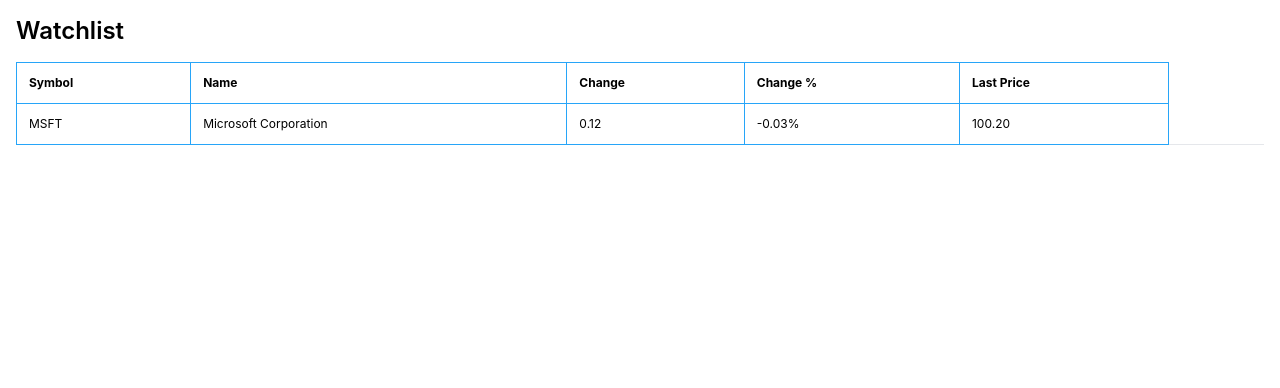
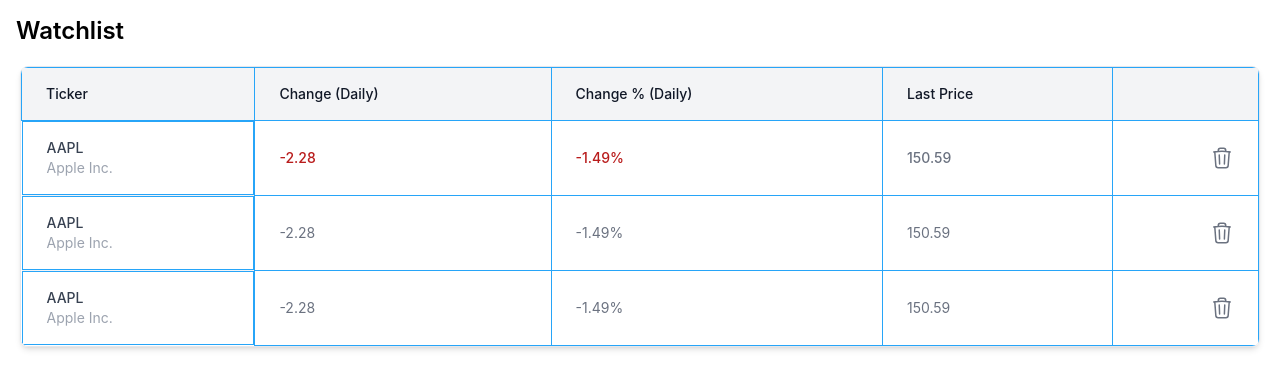
Before and after one commit to StevenC10/SlugFinance, a React (Create React App) app in the folder frontend/react/: page /portfolio in a window 1280 px wide. Shown: the top 388 px of the page. Built offline with nearby package versions, Linux system fonts and the light colour scheme.

Commit message:
Update Portfolio.jsx

```diff
--- a/frontend/react/src/components/Portfolio.jsx
+++ b/frontend/react/src/components/Portfolio.jsx
@@ -1,45 +1,117 @@
 import React from "react";
+import {useNavigate} from 'react-router-dom';
 
 const Portfolio = () => {
 
+	const history = useNavigate();
+
+	const redirect = (event) => {
+		history('/individual');
+	};
+
   return (
-    <div className="container p-2 mx-auto sm:p-4 dark:text-gray-100">
-        <h2 className="mb-4 text-2xl font-semibold leading-tight">Watchlist</h2>
-        <div className="overflow-x-auto">
-            <table className="min-w-full text-xs">
-                <colgroup>
-                    <col />
-                    <col />
-                    <col />
-                    <col />
-                    <col />
-                    <col className="w-24" />
-                </colgroup>
-                <thead className="dark:bg-gray-700">
-				<tr className="text-left">
-					<th className="p-3">Symbol</th>
-					<th className="p-3">Name</th>
-					<th className="p-3">Change </th>
-					<th className="p-3">Change %</th>
-					<th className="p-3">Last Price</th>
+	<div>
+	<h2 className="m-4 text-2xl font-semibold leading-tight">Watchlist</h2>
+    <div class="overflow-hidden rounded-lg border border-gray-200 shadow-md m-5">
+  	<table class="w-full border-collapse bg-white text-left text-sm text-gray-500">
+    <thead class="bg-gray-100">
+      <tr>
+        <th scope="col" class="px-6 py-4 font-medium text-gray-900">Ticker</th>
+        <th scope="col" class="px-6 py-4 font-medium text-gray-900">Change (Daily)</th>
+        <th scope="col" class="px-6 py-4 font-medium text-gray-900">Change % (Daily)</th>
+        <th scope="col" class="px-6 py-4 font-medium text-gray-900">Last Price</th>
+        <th scope="col" class="px-6 py-4 font-medium text-gray-900"></th>
       </tr>
     </thead>
-			<tbody>
-				<tr className="border-b border-opacity-20 dark:border-gray-700 dark:bg-gray-900">
-					<td className="p-3">
-						<p>MSFT</p>
+    <tbody class="divide-y divide-gray-100 border-t border-gray-100">
+      <tr class="hover:bg-gray-50">
+        <th class="flex gap-3 px-6 py-4 font-normal text-gray-900">
+          <div class="text-sm">
+            <div class="font-medium text-gray-700">AAPL</div>
+            <div class="text-gray-400">Apple Inc.</div>
+          </div>
+        </th>
+        <td class="px-6 py-4 text-red-700 font-medium">-2.28</td>
+        <td class="px-6 py-4 text-red-700 font-medium">-1.49%</td>
+        <td class="px-6 py-4 font-medium">150.59</td>
+        <td class="px-6 py-4">
+          <div class="flex justify-end gap-4">
+              <svg
+                xmlns="http://www.w3.org/2000/svg"
+                fill="none"
+                viewBox="0 0 24 24"
+                stroke-width="1.5"
+                stroke="currentColor"
+                class="h-6 w-6"
+                x-tooltip="tooltip"
+              >
+                <path
+                  stroke-linecap="round"
+                  stroke-linejoin="round"
+                  d="M14.74 9l-.346 9m-4.788 0L9.26 9m9.968-3.21c.342.052.682.107 1.022.166m-1.022-.165L18.16 19.673a2.25 2.25 0 01-2.244 2.077H8.084a2.25 2.25 0 01-2.244-2.077L4.772 5.79m14.456 0a48.108 48.108 0 00-3.478-.397m-12 .562c.34-.059.68-.114 1.022-.165m0 0a48.11 48.11 0 013.478-.397m7.5 0v-.916c0-1.18-.91-2.164-2.09-2.201a51.964 51.964 0 00-3.32 0c-1.18.037-2.09 1.022-2.09 2.201v.916m7.5 0a48.667 48.667 0 00-7.5 0"
+                />
+              </svg>
+          </div>
         </td>
-					<td className="p-3">
-						<p>Microsoft Corporation</p>
+      </tr>
+	  <tr class="hover:bg-gray-50">
+        <th class="flex gap-3 px-6 py-4 font-normal text-gray-900">
+          <div class="text-sm">
+            <div class="font-medium text-gray-700">AAPL</div>
+            <div class="text-gray-400">Apple Inc.</div>
+          </div>
+        </th>
+        <td class="px-6 py-4">-2.28</td>
+        <td class="px-6 py-4">-1.49%</td>
+        <td class="px-6 py-4">150.59</td>
+        <td class="px-6 py-4">
+          <div class="flex justify-end gap-4">
+              <svg
+                xmlns="http://www.w3.org/2000/svg"
+                fill="none"
+                viewBox="0 0 24 24"
+                stroke-width="1.5"
+                stroke="currentColor"
+                class="h-6 w-6"
+                x-tooltip="tooltip"
+              >
+                <path
+                  stroke-linecap="round"
+                  stroke-linejoin="round"
+                  d="M14.74 9l-.346 9m-4.788 0L9.26 9m9.968-3.21c.342.052.682.107 1.022.166m-1.022-.165L18.16 19.673a2.25 2.25 0 01-2.244 2.077H8.084a2.25 2.25 0 01-2.244-2.077L4.772 5.79m14.456 0a48.108 48.108 0 00-3.478-.397m-12 .562c.34-.059.68-.114 1.022-.165m0 0a48.11 48.11 0 013.478-.397m7.5 0v-.916c0-1.18-.91-2.164-2.09-2.201a51.964 51.964 0 00-3.32 0c-1.18.037-2.09 1.022-2.09 2.201v.916m7.5 0a48.667 48.667 0 00-7.5 0"
+                />
+              </svg>
+          </div>
         </td>
-					<td className="p-3">
-						<p>0.12</p>
-					</td>
-					<td className="p-3">
-						<p>-0.03%</p>
-					</td>
-					<td className="p-3">
-						<p>100.20</p>
+      </tr>
+	  <tr class="hover:bg-gray-50">
+        <th class="flex gap-3 px-6 py-4 font-normal text-gray-900">
+          <div class="text-sm">
+            <div class="font-medium text-gray-700">AAPL</div>
+            <div class="text-gray-400">Apple Inc.</div>
+          </div>
+        </th>
+        <td class="px-6 py-4">-2.28</td>
+        <td class="px-6 py-4">-1.49%</td>
+        <td class="px-6 py-4">150.59</td>
+        <td class="px-6 py-4">
+          <div class="flex justify-end gap-4">
+              <svg
+                xmlns="http://www.w3.org/2000/svg"
+                fill="none"
+                viewBox="0 0 24 24"
+                stroke-width="1.5"
+                stroke="currentColor"
+                class="h-6 w-6"
+                x-tooltip="tooltip"
+              >
+                <path
+                  stroke-linecap="round"
+                  stroke-linejoin="round"
+                  d="M14.74 9l-.346 9m-4.788 0L9.26 9m9.968-3.21c.342.052.682.107 1.022.166m-1.022-.165L18.16 19.673a2.25 2.25 0 01-2.244 2.077H8.084a2.25 2.25 0 01-2.244-2.077L4.772 5.79m14.456 0a48.108 48.108 0 00-3.478-.397m-12 .562c.34-.059.68-.114 1.022-.165m0 0a48.11 48.11 0 013.478-.397m7.5 0v-.916c0-1.18-.91-2.164-2.09-2.201a51.964 51.964 0 00-3.32 0c-1.18.037-2.09 1.022-2.09 2.201v.916m7.5 0a48.667 48.667 0 00-7.5 0"
+                />
+              </svg>
+          </div>
         </td>
       </tr>
     </tbody>
```
Lines whose indentation alone changed are shown as unchanged.
